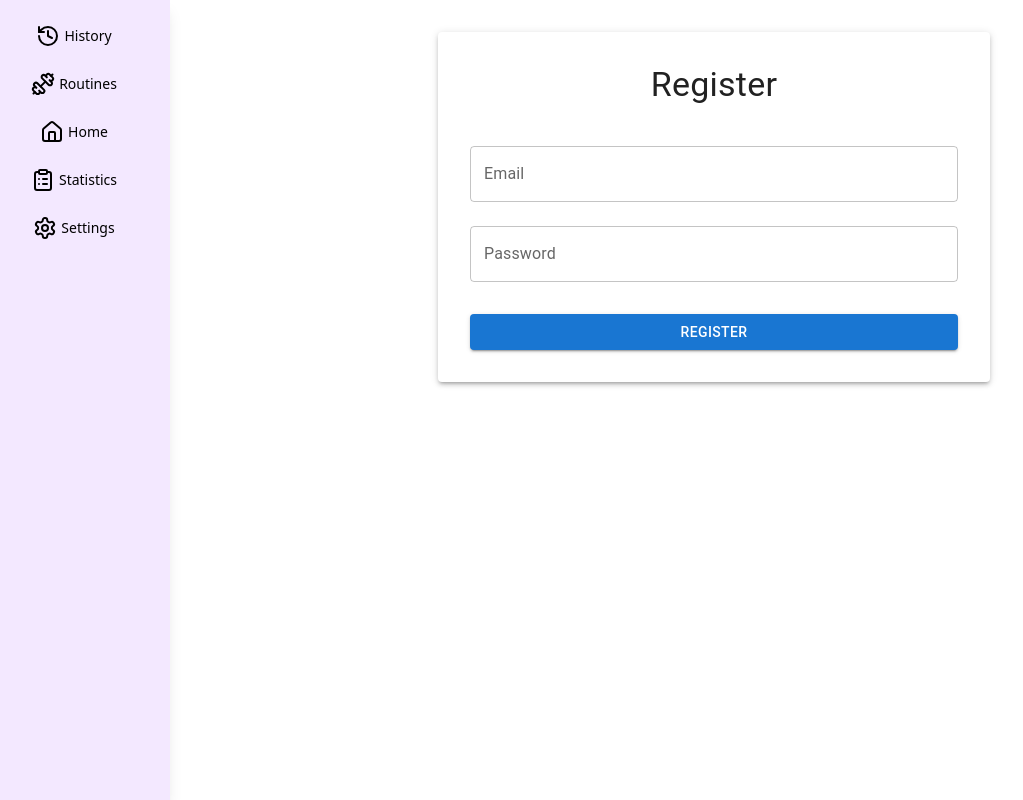
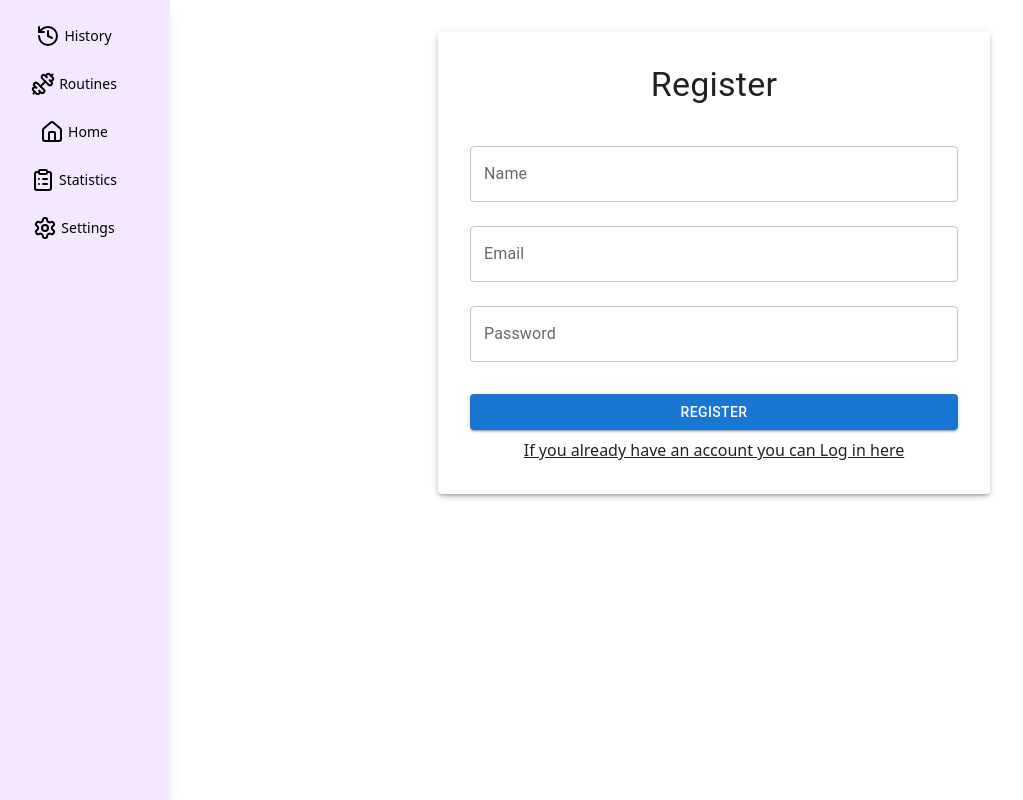
Before and after one commit to DominikGraczek/gymnote, a React (Vite) app: page /register in a window 1280 px wide. Shown: the whole page, without its empty margins (22-1045 px from the left). Built offline with nearby package versions, Linux system fonts and the light colour scheme; no server answers.

Commit message:
auth fix

```diff
--- a/src/components/auth/LoginForm.tsx
+++ b/src/components/auth/LoginForm.tsx
@@ -1,9 +1,22 @@
 import React, { useState } from "react";
 import { useNavigate } from "react-router-dom";
-import { TextField, Button, Box, Typography, CircularProgress, Container, Paper } from "@mui/material";
+import {
+  TextField,
+  Button,
+  Box,
+  Typography,
+  CircularProgress,
+  Container,
+  Paper,
+} from "@mui/material";
 import { useForm } from "react-hook-form";
 import { auth } from "../../firebase";
-import { signInWithEmailAndPassword, GoogleAuthProvider, signInWithPopup, AuthError } from "firebase/auth";
+import {
+  signInWithEmailAndPassword,
+  GoogleAuthProvider,
+  signInWithPopup,
+  AuthError,
+} from "firebase/auth";
 
 interface LoginFormData {
   email: string;
@@ -18,7 +31,8 @@ const LoginForm: React.FC = () => {
     formState: { errors },
   } = useForm<LoginFormData>();
   const [authError, setAuthError] = useState<string>("");
-  const [isSubmittingStandardAuth, setIsSubmittingStandardAuth] = useState(false);
+  const [isSubmittingStandardAuth, setIsSubmittingStandardAuth] =
+    useState(false);
   const [isSubmittingTwitterAuth, setIsSubmittingTwitterAuth] = useState(false);
 
   const onSubmit = async (data: LoginFormData) => {
@@ -51,7 +65,6 @@ const loginWithGoogle = async () => {
 
       const result = await signInWithPopup(auth, provider);
       console.log("Google login success:", result.user);
-
       navigate("/");
     } catch (error) {
       const firebaseError = error as AuthError;
@@ -77,7 +90,10 @@ const loginWithGoogle = async () => {
             type="email"
             {...register("email", {
               required: "Email is required",
-              pattern: { value: /^\S+@\S+$/i, message: "Invalid email address" },
+              pattern: {
+                value: /^\S+@\S+$/i,
+                message: "Invalid email address",
+              },
             })}
             error={!!errors.email}
             helperText={errors.email?.message}
@@ -100,8 +116,18 @@ const loginWithGoogle = async () => {
             </Typography>
           )}
 
-          <Button type="submit" fullWidth variant="contained" disabled={isSubmittingStandardAuth} sx={{ mt: 3, mb: 2 }}>
-            {isSubmittingStandardAuth ? <CircularProgress size={24} /> : "Login"}
+          <Button
+            type="submit"
+            fullWidth
+            variant="contained"
+            disabled={isSubmittingStandardAuth}
+            sx={{ mt: 3, mb: 2 }}
+          >
+            {isSubmittingStandardAuth ? (
+              <CircularProgress size={24} />
+            ) : (
+              "Login"
+            )}
           </Button>
 
           <Button
@@ -111,9 +137,19 @@ const loginWithGoogle = async () => {
             disabled={isSubmittingTwitterAuth}
             sx={{ mb: 2 }}
           >
-            {isSubmittingTwitterAuth ? <CircularProgress size={24} /> : "Login with Google"}
+            {isSubmittingTwitterAuth ? (
+              <CircularProgress size={24} />
+            ) : (
+              "Login with Google"
+            )}
           </Button>
         </Box>
+        <button
+          className="mx-auto w-full cursor-pointer underline"
+          onClick={() => navigate("/register")}
+        >
+          If you don't have an account you can register here
+        </button>
       </Paper>
     </Container>
   );
--- a/src/components/auth/RegisterForm.tsx
+++ b/src/components/auth/RegisterForm.tsx
@@ -1,11 +1,24 @@
 import React, { useState } from "react";
 import { useNavigate } from "react-router-dom";
-import { TextField, Button, Box, Typography, CircularProgress, Container, Paper } from "@mui/material";
+import {
+  TextField,
+  Button,
+  Box,
+  Typography,
+  CircularProgress,
+  Container,
+  Paper,
+} from "@mui/material";
 import { useForm } from "react-hook-form";
 import { auth } from "../../firebase";
-import { createUserWithEmailAndPassword, AuthError } from "firebase/auth";
+import {
+  createUserWithEmailAndPassword,
+  AuthError,
+  updateProfile,
+} from "firebase/auth";
 
 interface RegisterFormData {
+  name: string;
   email: string;
   password: string;
 }
@@ -25,8 +38,14 @@ const RegisterForm: React.FC = () => {
     setAuthError("");
 
     try {
-      await createUserWithEmailAndPassword(auth, data.email, data.password);
-      navigate("/");
+      const result = await createUserWithEmailAndPassword(
+        auth,
+        data.email,
+        data.password
+      );
+      console.log(result);
+      await updateProfile(result.user, { displayName: data.name });
+      navigate("/login");
     } catch (error) {
       const firebaseError = error as AuthError;
       if (firebaseError.code === "auth/email-already-in-use") {
@@ -47,6 +66,18 @@ const RegisterForm: React.FC = () => {
         </Typography>
 
         <Box component="form" onSubmit={handleSubmit(onSubmit)} sx={{ mt: 3 }}>
+          <TextField
+            fullWidth
+            label="Name"
+            type="name"
+            {...register("name", {
+              required: "Name is required",
+              minLength: 2,
+            })}
+            error={!!errors.name}
+            helperText={errors.name?.message}
+            margin="normal"
+          />
           <TextField
             fullWidth
             label="Email"
@@ -85,10 +116,22 @@ const RegisterForm: React.FC = () => {
             </Typography>
           )}
 
-          <Button type="submit" fullWidth variant="contained" disabled={isSubmitting} sx={{ mt: 3 }}>
+          <Button
+            type="submit"
+            fullWidth
+            variant="contained"
+            disabled={isSubmitting}
+            sx={{ mt: 3 }}
+          >
             {isSubmitting ? <CircularProgress size={24} /> : "Register"}
           </Button>
         </Box>
+        <button
+          className="mx-auto w-full cursor-pointer underline mt-2"
+          onClick={() => navigate("/login")}
+        >
+          If you already have an account you can Log in here
+        </button>
       </Paper>
     </Container>
   );
--- a/src/components/home/Header.tsx
+++ b/src/components/home/Header.tsx
@@ -1,13 +1,14 @@
 import { UserIcon } from "lucide-react";
 import { useUserData } from "../../context/UserContext";
-
+import { useAuthState } from "react-firebase-hooks/auth";
+import { auth } from "../../firebase";
 export const Header = () => {
-  const { userProfile } = useUserData();
+  const [user] = useAuthState(auth);
   return (
     <header className="flex justify-between items-center px-4 py-3 bg-black text-white">
       <div>
         <h1 className="text-xl font-semibold text-purple-400">
-          Hi, {userProfile?.name}
+          Hi, {user?.displayName}
         </h1>
         <p className="text-sm text-gray-300">
           It’s time to challenge your limits.
```
Lines whose indentation alone changed are shown as unchanged.
